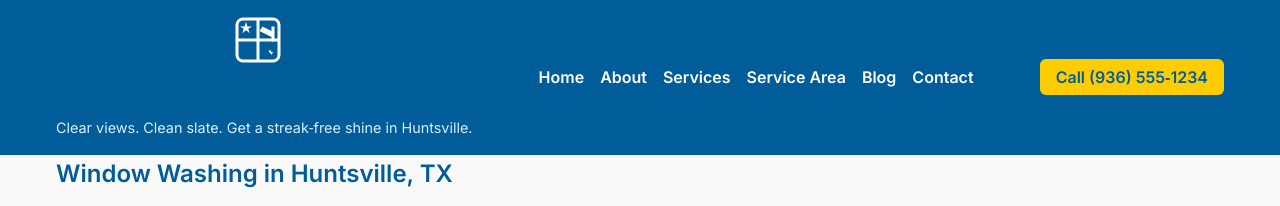
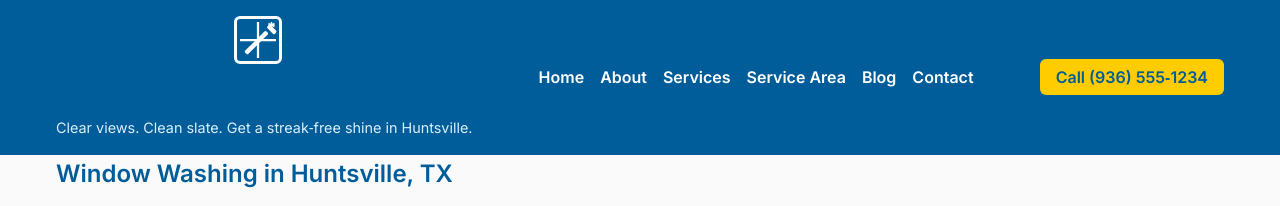
Before and after one commit to heyaaronmarketing/septic, a Jekyll site: the page built from index.md, in a window 1280 px wide. Shown: the top 206 px of the page. Built offline with Jekyll 4.4.1, drawn with Linux system fonts in a browser that asks for light colours.

Commit message:
Update header.html with minimalist window cleaning icon

```diff
--- a/_includes/header.html
+++ b/_includes/header.html
@@ -5,24 +5,27 @@
 <header class="site-header">
   <div class="container">
     <div class="branding">
-      <!-- Logo: award‑worthy creative window washing badge in white -->
-      <div class="logo">
-        <svg width="48" height="48" viewBox="0 0 64 64" aria-labelledby="logoTitle" role="img" xmlns="http://www.w3.org/2000/svg">
-          <title id="logoTitle">{{ site.business_name }} logo</title>
+      <!-- Logo: clean and recognizable window‑cleaning icon with window frame, crossbars, squeegee and sparkle (no text) -->
+      <div class="logo" aria-hidden="true">
+        <svg width="64" height="64" viewBox="0 0 64 64" role="img" aria-labelledby="logoTitle" xmlns="http://www.w3.org/2000/svg">
+          <title id="logoTitle">Window cleaning icon</title>
           <!-- Window frame with rounded corners -->
-          <rect x="4" y="4" width="56" height="56" rx="8" ry="8" fill="none" stroke="#ffffff" stroke-width="4"/>
-          <!-- Crossbars dividing the window into four panes -->
-          <line x1="4" y1="32" x2="60" y2="32" stroke="#ffffff" stroke-width="4"/>
-          <line x1="32" y1="4" x2="32" y2="60" stroke="#ffffff" stroke-width="4"/>
-          <!-- Stylized squeegee blade cutting diagonally across the top right pane -->
-          <polygon points="38,14 54,22 50,28 34,20" fill="#ffffff"/>
-          <!-- Squeegee handle extending from the blade -->
-          <rect x="50" y="14" width="4" height="20" fill="#ffffff"/>
-          <!-- Creative star glint representing a perfect shine -->
-          <path d="M16 8 L18 14 L24 14 L19 17 L21 23 L16 19 L11 23 L13 17 L8 14 L14 14 Z" fill="#ffffff"/>
-          <!-- Additional sparkles to emphasize cleanliness -->
-          <polygon points="46,46 50,46 48,50" fill="#ffffff"/>
-          <polygon points="48,48 52,48 50,52" fill="#ffffff"/>
+          <rect x="2" y="2" width="60" height="60" rx="6" ry="6" fill="none" stroke="currentColor" stroke-width="4"/>
+          <!-- Crossbars dividing the window into panes -->
+          <line x1="32" y1="8" x2="32" y2="56" stroke="currentColor" stroke-width="3"/>
+          <line x1="8" y1="32" x2="56" y2="32" stroke="currentColor" stroke-width="3"/>
+          <!-- Squeegee blade and handle rotated to suggest cleaning action -->
+          <g transform="rotate(-45 32 32)">
+            <!-- Blade of the squeegee -->
+            <rect x="8" y="30" width="40" height="6" rx="2" ry="2" fill="currentColor"/>
+            <!-- Handle of the squeegee -->
+            <rect x="52" y="28" width="6" height="14" rx="2" ry="2" fill="currentColor"/>
+          </g>
+          <!-- Sparkle star to indicate a streak‑free shine -->
+          <line x1="46" y1="12" x2="54" y2="12" stroke="currentColor" stroke-width="2"/>
+          <line x1="50" y1="8" x2="50" y2="16" stroke="currentColor" stroke-width="2"/>
+          <line x1="46" y1="10" x2="54" y2="14" stroke="currentColor" stroke-width="2"/>
+          <line x1="46" y1="14" x2="54" y2="10" stroke="currentColor" stroke-width="2"/>
         </svg>
       </div>
       <h1 class="site-title"><a href="{{ site.baseurl }}/">{{ site.business_name }}</a></h1>
```
